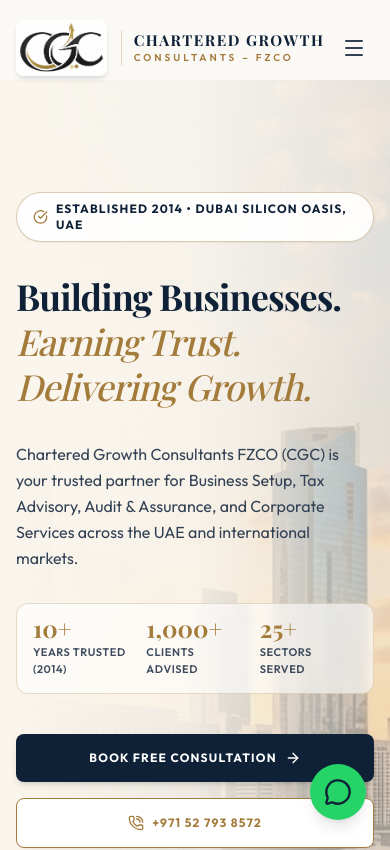
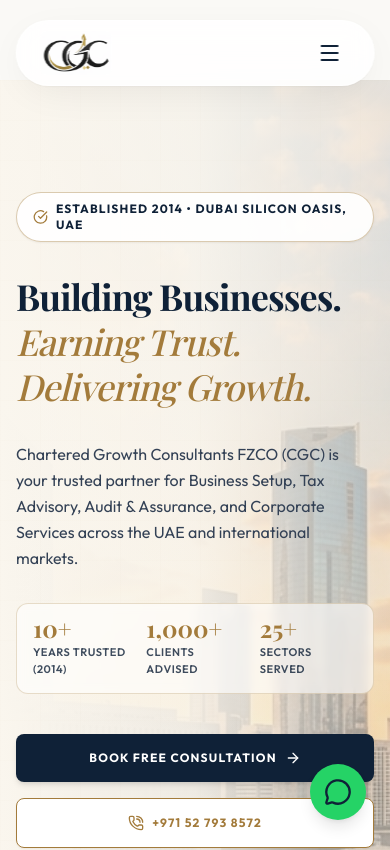
Before and after one commit to BARAD-IDRISH/cgc, a Next.js app: page / in a window 390 px wide. Shown: the top 850 px of the page. Built offline with nearby package versions, Linux system fonts and the light colour scheme; a web font is replaced by a local one.

Commit message:
Redesign Navbar into premium Floating Pill / Capsule Dock with glassmorphism aesthetic

```diff
--- a/src/app/globals.css
+++ b/src/app/globals.css
@@ -208,3 +208,43 @@
     height: 90px;
   }
 }
+
+/* ==========================================================================
+   Floating Pill / Capsule Dock Navigation Bar Styles
+   ========================================================================== */
+.floating-capsule-dock {
+  position: fixed;
+  top: 20px;
+  left: 50%;
+  transform: translateX(-50%);
+  width: 92%;
+  max-width: 1240px;
+  z-index: 50;
+  border-radius: 100px;
+  background: rgba(255, 255, 255, 0.88);
+  backdrop-filter: blur(14px);
+  -webkit-backdrop-filter: blur(14px);
+  border: 1px solid rgba(255, 255, 255, 0.55);
+  box-shadow: 0 10px 40px -10px rgba(0, 0, 0, 0.06), 0 1px 2px rgba(15, 33, 55, 0.04);
+  transition: all 0.35s cubic-bezier(0.16, 1, 0.3, 1);
+}
+
+.floating-capsule-dock.scrolled {
+  top: 12px;
+  background: rgba(255, 255, 255, 0.95);
+  border-color: rgba(163, 123, 59, 0.3);
+  box-shadow: 0 12px 45px -10px rgba(15, 33, 55, 0.12), 0 0 20px rgba(163, 123, 59, 0.15);
+}
+
+.floating-capsule-inner {
+  display: flex;
+  align-items: center;
+  justify-content: space-between;
+  padding: 10px 24px;
+}
+
+@media (min-width: 768px) {
+  .floating-capsule-inner {
+    padding: 12px 32px;
+  }
+}
--- a/src/components/Navbar.tsx
+++ b/src/components/Navbar.tsx
@@ -5,7 +5,18 @@
 import Image from "next/image";
 import { usePathname } from "next/navigation";
 import { motion, AnimatePresence } from "framer-motion";
-import { Menu, X, ChevronDown, Award, Briefcase, FileCheck, ArrowRight, ShieldCheck, Scale, Globe, FileSpreadsheet } from "lucide-react";
+import {
+  Menu,
+  X,
+  ChevronDown,
+  FileCheck,
+  ArrowRight,
+  ShieldCheck,
+  Scale,
+  Globe,
+  FileSpreadsheet,
+  PhoneCall
+} from "lucide-react";
 
 const serviceCategories = [
   {
@@ -58,7 +69,7 @@
     icon: Globe,
     href: "/services/corporate-compliance",
     items: [
-      { name: "Business Setup & Setup", href: "/services/business-setup" },
+      { name: "Business Setup & Licensing", href: "/services/business-setup" },
       { name: "GoAML Registration", href: "/services/goaml-registration" },
       { name: "Tax Residency Cert (TRC)", href: "/services/tax-residency-certificate" },
       { name: "Customs Registration", href: "/services/customs-registration" },
@@ -94,82 +105,99 @@
 
   return (
     <header
-      className={`fixed top-0 left-0 w-full z-50 transition-all duration-300 ${
-        isScrolled
-          ? "bg-navy-dark/95 backdrop-blur-md border-b border-gold-accent/10 py-3 shadow-lg"
-          : "bg-transparent py-5"
-      }`}
+      className={`floating-capsule-dock ${isScrolled ? "scrolled" : ""}`}
+      style={{
+        position: "fixed",
+        top: isScrolled ? "12px" : "20px",
+        left: "50%",
+        transform: "translateX(-50%)",
+        width: "92%",
+        maxWidth: "1240px",
+        zIndex: 50,
+        borderRadius: "100px",
+        background: isScrolled ? "rgba(255, 255, 255, 0.94)" : "rgba(255, 255, 255, 0.85)",
+        backdropFilter: "blur(14px)",
+        WebkitBackdropFilter: "blur(14px)",
+        border: isScrolled
+          ? "1px solid rgba(163, 123, 59, 0.35)"
+          : "1px solid rgba(255, 255, 255, 0.65)",
+        boxShadow: isScrolled
+          ? "0 14px 45px -10px rgba(15, 33, 55, 0.12), 0 0 20px rgba(163, 123, 59, 0.15)"
+          : "0 10px 40px -10px rgba(0, 0, 0, 0.08), 0 1px 2px rgba(15, 33, 55, 0.04)",
+        transition: "all 0.35s cubic-bezier(0.16, 1, 0.3, 1)"
+      }}
     >
-      <div className="max-w-7xl mx-auto px-4 sm:px-6 lg:px-8">
-        <div className="flex justify-between items-center">
-          {/* Logo */}
-          <Link href="/" className="flex items-center gap-3.5 group">
+      <div className="floating-capsule-inner px-4 sm:px-6 md:px-8 py-2.5 sm:py-3">
+        {/* LOGO & BRAND TITLE (FAR LEFT) */}
+        <Link href="/" className="flex items-center gap-3 group">
           <Image
             src="/images/logo.png"
             alt="Chartered Growth Consultants Logo"
-              width={200}
-              height={65}
+            width={180}
+            height={55}
             priority
-              className="h-14 sm:h-16 w-auto object-contain rounded-lg shadow-md transition-transform duration-300 group-hover:scale-105"
+            className="h-11 sm:h-12 w-auto object-contain rounded-md transition-transform duration-300 group-hover:scale-105"
           />
-            <div className="flex flex-col border-l border-gold-accent/30 pl-3">
-              <span className="font-serif text-white text-[15px] sm:text-[17px] font-bold uppercase tracking-widest leading-tight">
+          <div className="hidden sm:flex flex-col border-l border-[#A37B3B]/30 pl-3">
+            <span className="font-serif text-[#0F2137] text-[14px] md:text-[15px] font-bold uppercase tracking-wider leading-tight">
               Chartered Growth
             </span>
-              <span className="text-[10px] sm:text-[11px] text-gold-accent uppercase tracking-[0.3em] font-semibold">
+            <span className="text-[9.5px] text-[#A37B3B] uppercase tracking-[0.25em] font-bold">
               Consultants – FZCO
             </span>
           </div>
         </Link>
 
-          {/* Desktop Nav Links */}
-          <nav className="hidden lg:flex items-center gap-8">
+        {/* CENTER NAVIGATION LINKS (DESKTOP) */}
+        <nav className="hidden lg:flex items-center gap-7">
           <Link
             href="/"
-              className={`text-sm font-medium uppercase tracking-wider transition-colors duration-300 hover:text-gold-accent ${
-                pathname === "/" ? "text-gold-accent" : "text-white/80"
+            className={`text-xs font-bold uppercase tracking-widest transition-colors duration-200 hover:text-[#A37B3B] ${
+              pathname === "/" ? "text-[#A37B3B]" : "text-[#0F2137]"
             }`}
           >
             Home
           </Link>
           <Link
             href="/about"
-              className={`text-sm font-medium uppercase tracking-wider transition-colors duration-300 hover:text-gold-accent ${
-                pathname === "/about" ? "text-gold-accent" : "text-white/80"
+            className={`text-xs font-bold uppercase tracking-widest transition-colors duration-200 hover:text-[#A37B3B] ${
+              pathname === "/about" ? "text-[#A37B3B]" : "text-[#0F2137]"
             }`}
           >
             About
           </Link>
 
-            {/* Services with Mega Menu */}
+          {/* SOLUTIONS MEGA-MENU DROPDOWN */}
           <div
-              className="relative group py-2"
+            className="relative py-2 group"
             onMouseEnter={() => setActiveSubmenu("services")}
             onMouseLeave={() => setActiveSubmenu(null)}
           >
             <button
-                className={`flex items-center gap-1 text-sm font-medium uppercase tracking-wider transition-colors duration-300 hover:text-gold-accent cursor-pointer ${
-                  pathname.startsWith("/services") ? "text-gold-accent" : "text-white/80"
+              className={`flex items-center gap-1 text-xs font-bold uppercase tracking-widest transition-colors duration-200 hover:text-[#A37B3B] cursor-pointer ${
+                pathname.startsWith("/services") ? "text-[#A37B3B]" : "text-[#0F2137]"
               }`}
             >
               Solutions
-                <ChevronDown className="w-4 h-4 transition-transform duration-300 group-hover:rotate-180" />
+              <ChevronDown className="w-3.5 h-3.5 transition-transform duration-300 group-hover:rotate-180 text-[#A37B3B]" />
             </button>
 
             <AnimatePresence>
               {activeSubmenu === "services" && (
                 <motion.div
-                    initial={{ opacity: 0, y: 15 }}
-                    animate={{ opacity: 1, y: 0 }}
-                    exit={{ opacity: 0, y: 15 }}
+                  initial={{ opacity: 0, y: 15, scale: 0.98 }}
+                  animate={{ opacity: 1, y: 0, scale: 1 }}
+                  exit={{ opacity: 0, y: 15, scale: 0.98 }}
                   transition={{ duration: 0.2 }}
-                    className="absolute top-full left-1/2 -translate-x-1/2 w-[840px] bg-navy-dark/95 border border-gold-accent/15 rounded-xl shadow-2xl p-6 backdrop-blur-md"
+                  className="absolute top-[calc(100%+14px)] left-1/2 -translate-x-1/2 w-[860px] bg-[#FFFFFF]/95 border border-[#A37B3B]/30 rounded-2xl shadow-2xl p-6 backdrop-blur-xl"
                 >
-                    <div className="pb-3 mb-4 border-b border-white/5 flex justify-between items-center">
-                      <h4 className="text-xs font-semibold tracking-widest text-gold-accent uppercase">
-                        Comprehensive Tax & Compliance Solutions
+                  <div className="pb-3 mb-4 border-b border-[#A37B3B]/20 flex justify-between items-center">
+                    <h4 className="text-xs font-bold tracking-widest text-[#A37B3B] uppercase">
+                      Comprehensive Advisory, Tax &amp; Compliance Directory
                     </h4>
-                      <span className="text-[11px] text-white/50">FTA Approved Expert Advisory</span>
+                    <span className="text-[11px] font-semibold text-[#0F2137]/70 bg-[#A37B3B]/10 px-2.5 py-1 rounded-full border border-[#A37B3B]/20">
+                      FTA Registered Tax Agents
+                    </span>
                   </div>
 
                   <div className="grid grid-cols-5 gap-4">
@@ -179,9 +207,9 @@
                         <div key={catIdx} className="space-y-2">
                           <Link
                             href={cat.href}
-                              className="flex items-center gap-1.5 text-xs font-bold text-gold-accent hover:text-white uppercase tracking-wider transition-colors pb-1 border-b border-gold-accent/10"
+                            className="flex items-center gap-1.5 text-xs font-bold text-[#0F2137] hover:text-[#A37B3B] uppercase tracking-wider transition-colors pb-1 border-b border-[#A37B3B]/20"
                           >
-                              <Icon className="w-3.5 h-3.5 shrink-0" />
+                            <Icon className="w-3.5 h-3.5 text-[#A37B3B] shrink-0" />
                             <span>{cat.category}</span>
                           </Link>
                           <ul className="space-y-1.5 pt-1">
@@ -189,7 +217,7 @@
                               <li key={itemIdx}>
                                 <Link
                                   href={item.href}
-                                    className="text-[11px] text-white/70 hover:text-gold-light hover:pl-1 transition-all duration-200 block leading-snug"
+                                  className="text-[11px] text-[#475569] hover:text-[#A37B3B] hover:pl-1 transition-all duration-200 block leading-snug font-normal"
                                 >
                                   {item.name}
                                 </Link>
@@ -201,13 +229,15 @@
                     })}
                   </div>
 
-                    <div className="mt-5 pt-3 border-t border-white/5 flex justify-between items-center text-xs">
-                      <span className="text-white/50">One-Stop Solution Provider for VAT, Corporate Tax, ESR & Accounting in UAE</span>
+                  <div className="mt-5 pt-3 border-t border-[#A37B3B]/20 flex justify-between items-center text-xs">
+                    <span className="text-[#475569] font-normal">
+                      Full-Spectrum Corporate Services across Dubai &amp; Global Free Zones
+                    </span>
                     <Link
                       href="/services"
-                        className="flex items-center gap-1.5 text-gold-accent hover:text-white font-medium transition-colors"
+                      className="flex items-center gap-1.5 text-[#A37B3B] hover:text-[#0F2137] font-bold uppercase tracking-wider transition-colors"
                     >
-                        Explore All Solutions
+                      Explore Solutions Directory
                       <ArrowRight className="w-3.5 h-3.5" />
                     </Link>
                   </div>
@@ -218,78 +248,83 @@
 
           <Link
             href="/industries"
-              className={`text-sm font-medium uppercase tracking-wider transition-colors duration-300 hover:text-gold-accent ${
-                pathname === "/industries" ? "text-gold-accent" : "text-white/80"
+            className={`text-xs font-bold uppercase tracking-widest transition-colors duration-200 hover:text-[#A37B3B] ${
+              pathname === "/industries" ? "text-[#A37B3B]" : "text-[#0F2137]"
             }`}
           >
             Industries
           </Link>
           <Link
             href="/contact"
-              className={`text-sm font-medium uppercase tracking-wider transition-colors duration-300 hover:text-gold-accent ${
-                pathname === "/contact" ? "text-gold-accent" : "text-white/80"
+            className={`text-xs font-bold uppercase tracking-widest transition-colors duration-200 hover:text-[#A37B3B] ${
+              pathname === "/contact" ? "text-[#A37B3B]" : "text-[#0F2137]"
             }`}
           >
             Contact
           </Link>
         </nav>
 
-          {/* CTA & Mobile Menu Toggle */}
-          <div className="flex items-center gap-4">
+        {/* GOLD CTA BUTTON (FAR RIGHT) & MOBILE TOGGLE */}
+        <div className="flex items-center gap-3">
           <Link
             href="/contact"
-              className="hidden sm:inline-flex items-center justify-center px-5 py-2.5 text-xs font-semibold tracking-widest text-navy-dark bg-gold-accent hover:bg-gold-light transition-colors duration-300 rounded-md shadow-md uppercase"
+            className="hidden sm:inline-flex items-center justify-center gap-2 px-6 py-2.5 text-xs font-bold tracking-widest text-[#FFFFFF] bg-[#A37B3B] hover:bg-[#0F2137] transition-all duration-300 rounded-full shadow-md uppercase gold-glow-hover"
           >
-              Free Consultation
+            <PhoneCall className="w-3.5 h-3.5" />
+            <span>Free Consultation</span>
           </Link>
 
           <button
             onClick={() => setIsOpen(!isOpen)}
-              className="lg:hidden p-2 text-white/85 hover:text-gold-accent transition-colors"
+            className="lg:hidden p-2 text-[#0F2137] hover:text-[#A37B3B] transition-colors rounded-full hover:bg-[#A37B3B]/10"
             aria-label="Toggle Menu"
           >
             {isOpen ? <X className="w-6 h-6" /> : <Menu className="w-6 h-6" />}
           </button>
         </div>
       </div>
-      </div>
 
-      {/* Mobile Drawer Menu */}
+      {/* FLOATING MOBILE DRAWER MENU */}
       <AnimatePresence>
         {isOpen && (
           <motion.div
-            initial={{ opacity: 0, height: 0 }}
-            animate={{ opacity: 1, height: "auto" }}
-            exit={{ opacity: 0, height: 0 }}
-            className="lg:hidden w-full bg-navy-deep border-b border-gold-accent/15 overflow-hidden"
+            initial={{ opacity: 0, y: -10, height: 0 }}
+            animate={{ opacity: 1, y: 0, height: "auto" }}
+            exit={{ opacity: 0, y: -10, height: 0 }}
+            transition={{ duration: 0.25 }}
+            className="lg:hidden w-full bg-[#FFFFFF]/95 backdrop-blur-xl border-t border-[#A37B3B]/20 rounded-b-3xl overflow-hidden shadow-2xl"
           >
-            <div className="px-4 pt-4 pb-8 space-y-3">
+            <div className="px-5 pt-4 pb-6 space-y-3">
               <Link
                 href="/"
-                className={`block px-3 py-2.5 rounded-lg text-base font-medium uppercase tracking-wider hover:bg-white/5 ${
-                  pathname === "/" ? "text-gold-accent" : "text-white"
+                className={`block px-3 py-2.5 rounded-xl text-sm font-bold uppercase tracking-wider ${
+                  pathname === "/"
+                    ? "bg-[#A37B3B]/15 text-[#A37B3B]"
+                    : "text-[#0F2137] hover:bg-[#FAF6EE]"
                 }`}
               >
                 Home
               </Link>
               <Link
                 href="/about"
-                className={`block px-3 py-2.5 rounded-lg text-base font-medium uppercase tracking-wider hover:bg-white/5 ${
-                  pathname === "/about" ? "text-gold-accent" : "text-white"
+                className={`block px-3 py-2.5 rounded-xl text-sm font-bold uppercase tracking-wider ${
+                  pathname === "/about"
+                    ? "bg-[#A37B3B]/15 text-[#A37B3B]"
+                    : "text-[#0F2137] hover:bg-[#FAF6EE]"
                 }`}
               >
                 About
               </Link>
 
-              {/* Services Submenu for Mobile */}
+              {/* Mobile Services Accordion */}
               <div className="px-3 py-1">
                 <button
                   onClick={() => setActiveSubmenu(activeSubmenu === "services" ? null : "services")}
-                  className="flex items-center justify-between w-full text-base font-medium uppercase tracking-wider text-white py-2"
+                  className="flex items-center justify-between w-full text-sm font-bold uppercase tracking-wider text-[#0F2137] py-2"
                 >
-                  Services
+                  <span>Solutions Directory</span>
                   <ChevronDown
-                    className={`w-4 h-4 transition-transform ${
+                    className={`w-4 h-4 text-[#A37B3B] transition-transform ${
                       activeSubmenu === "services" ? "rotate-180" : ""
                     }`}
                   />
@@ -301,18 +336,18 @@
                       initial={{ opacity: 0, height: 0 }}
                       animate={{ opacity: 1, height: "auto" }}
                       exit={{ opacity: 0, height: 0 }}
-                      className="pl-4 mt-2 space-y-2 border-l border-gold-accent/20 overflow-hidden"
+                      className="pl-4 mt-2 space-y-3 border-l-2 border-[#A37B3B]/30 overflow-hidden"
                     >
                       {serviceCategories.map((cat, idx) => (
                         <div key={idx} className="py-1">
-                          <span className="text-xs font-bold text-gold-accent uppercase block mb-1">
+                          <span className="text-xs font-bold text-[#A37B3B] uppercase block mb-1">
                             {cat.category}
                           </span>
                           {cat.items.map((item, itemIdx) => (
                             <Link
                               key={itemIdx}
                               href={item.href}
-                              className="block py-1 text-xs text-white/70 hover:text-gold-accent transition-colors pl-2"
+                              className="block py-1 text-xs text-[#475569] hover:text-[#A37B3B] transition-colors pl-2"
                             >
                               {item.name}
                             </Link>
@@ -321,9 +356,10 @@
                       ))}
                       <Link
                         href="/services"
-                        className="block py-2 text-sm text-gold-accent font-semibold flex items-center gap-1.5 pt-2"
+                        className="block py-2 text-xs text-[#A37B3B] font-bold uppercase tracking-wider flex items-center gap-1.5 pt-2 border-t border-[#A37B3B]/15"
                       >
-                        Explore All Solutions <ArrowRight className="w-3.5 h-3.5" />
+                        <span>Explore Solutions Directory</span>
+                        <ArrowRight className="w-3.5 h-3.5" />
                       </Link>
                     </motion.div>
                   )}
@@ -332,27 +368,32 @@
 
               <Link
                 href="/industries"
-                className={`block px-3 py-2.5 rounded-lg text-base font-medium uppercase tracking-wider hover:bg-white/5 ${
-                  pathname === "/industries" ? "text-gold-accent" : "text-white"
+                className={`block px-3 py-2.5 rounded-xl text-sm font-bold uppercase tracking-wider ${
+                  pathname === "/industries"
+                    ? "bg-[#A37B3B]/15 text-[#A37B3B]"
+                    : "text-[#0F2137] hover:bg-[#FAF6EE]"
                 }`}
               >
                 Industries
               </Link>
               <Link
                 href="/contact"
-                className={`block px-3 py-2.5 rounded-lg text-base font-medium uppercase tracking-wider hover:bg-white/5 ${
-                  pathname === "/contact" ? "text-gold-accent" : "text-white"
+                className={`block px-3 py-2.5 rounded-xl text-sm font-bold uppercase tracking-wider ${
+                  pathname === "/contact"
+                    ? "bg-[#A37B3B]/15 text-[#A37B3B]"
+                    : "text-[#0F2137] hover:bg-[#FAF6EE]"
                 }`}
               >
                 Contact
               </Link>
 
-              <div className="pt-4 px-3">
+              <div className="pt-4">
                 <Link
                   href="/contact"
-                  className="w-full inline-flex items-center justify-center px-4 py-3 text-sm font-semibold tracking-widest text-navy-dark bg-gold-accent hover:bg-gold-light transition-colors duration-300 rounded-md shadow-md uppercase"
+                  className="w-full inline-flex items-center justify-center gap-2 px-5 py-3 text-xs font-bold tracking-widest text-[#FFFFFF] bg-[#A37B3B] hover:bg-[#0F2137] transition-all duration-300 rounded-full shadow-md uppercase gold-glow-hover"
                 >
-                  Book Free Consultation
+                  <PhoneCall className="w-4 h-4" />
+                  <span>Free Consultation</span>
                 </Link>
               </div>
             </div>
```
Lines whose indentation alone changed are shown as unchanged.
